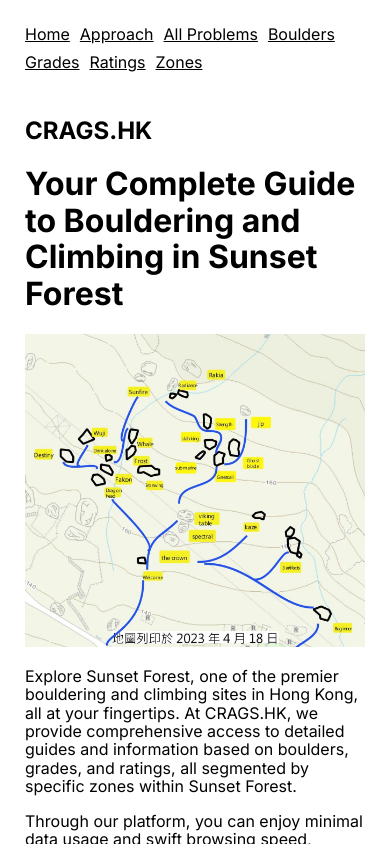
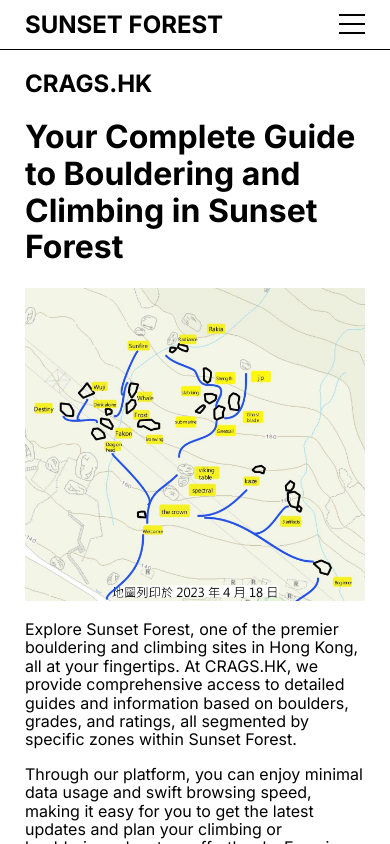
Before and after one commit to alextsoi/2310-crags-hk, a Next.js app: page / in a window 390 px wide. Shown: the top 844 px of the page. Built offline with nearby package versions, Linux system fonts and the light colour scheme.

Commit message:
updated the responsive menu

```diff
--- /dev/null
+++ b/app/_components/HeaderHambugerMenu.js
@@ -0,0 +1,25 @@
+"use client";
+
+import { useEffect } from "react";
+import { usePathname } from 'next/navigation'
+
+export default function HeaderHamburgerMenu(props) {
+    const pathname = usePathname();
+    useEffect(() => {
+        let rootPrimaryMenu = document.getElementById('root-primary-menu');
+        rootPrimaryMenu.classList.remove('active');
+        document.body.classList.remove('menu-open');
+    }, [pathname]);
+    useEffect(() => {
+        let rootPrimaryMenu = document.getElementById('root-primary-menu');
+        rootPrimaryMenu.addEventListener('click', function () {
+            rootPrimaryMenu.classList.toggle('active');
+            document.body.classList.toggle('menu-open');
+        });
+    }, []);
+    return <button id="root-primary-menu">
+        <span></span>
+        <span></span>
+        <span></span>
+    </button>;
+}
--- a/app/globals.scss
+++ b/app/globals.scss
@@ -426,5 +426,129 @@
   img {
     width: 640px;
     max-width: 100%;
+    height: auto;
   }
 }
+
+#root-logo {
+  dipslay: none;
+}
+.root-header-quickaccess {
+  display: none;
+}
+@media (max-width: 768px) {
+  body {
+    padding-top: 50px;
+  }
+  .root-header-inner {
+    display: none;
+  }
+  .root-header {
+    position: fixed;
+    top: 0;
+    left: 0;
+    background-color: #fff;
+    height: 50px;
+    width: 100%;
+    padding-top: 0;
+    padding-bottom: 0;
+    z-index: 10;
+  }
+  .root-header-quickaccess {
+    box-sizing: border-box;
+    border-bottom: 1px solid #000;
+    position: fixed;
+    z-index: 20;
+    top: 0;
+    left: 0;
+    width: 100%;
+    height: 50px;
+    padding: 0 25px;
+    display: flex;
+    height: 50px;
+    justify-content: space-between;
+    align-items: center;
+  }
+  #root-logo {
+    > a {
+      text-decoration: none;
+      gap: 6px;
+      display: inline-flex;
+      align-items: center;
+      font-weight: 700;
+      font-size: 24px;
+      line-height: 50px;
+      img {
+        width: 36px;
+      }
+    }
+  }
+  #root-primary-menu {
+    transform: translateX(12px);
+    display: block;
+    position: relative;
+    width: 50px;
+    height: 50px;
+    margin: 0;
+    padding: 0;
+    background-color: transparent;
+    border-width: 0;
+    cursor: pointer;
+    span {
+      display: block;
+      height: 2px;
+      width: 26px;
+      background-color: #000;
+      position: absolute;
+      left: 12px;
+      transition: all 0.3s ease-in-out;
+      &:first-child {
+        top: 14px;
+      }
+      &:nth-child(2) {
+        top: 23px;
+      }
+      &:last-child {
+        top: 32px;
+      }
+    }
+    &.active {
+      span {
+        &:first-child {
+          transform: rotate(45deg);
+          top: 23px;
+        }
+        &:nth-child(2) {
+          opacity: 0;
+        }
+        &:last-child {
+          transform: rotate(-45deg);
+          top: 23px;
+        }
+      }
+    }
+  }
+  body.menu-open {
+    overflow: hidden;
+    .root-header-inner {
+      position: fixed;
+      display: block;
+      top: 0;
+      width: 100%;
+      height: 100%;
+      left: 0;
+      padding: 25px;
+      padding-top: 65px;
+      background-color: #ffffff;
+      .primary-menu {
+        ul {
+          display: flex;
+          flex-direction: column;
+          gap: 16px;
+          font-size: 24px;
+          font-weight: 600;
+        }
+      }
+    }
+  }
+}
--- a/app/layout.js
+++ b/app/layout.js
@@ -3,6 +3,7 @@
 import Script from 'next/script'
 import Link from 'next/link'
 import { gtmCode, siteName, websiteHost } from './_helpers/config'
+import HeaderHamburgerMenu from './_components/HeaderHambugerMenu'
 
 const inter = Inter({ subsets: ['latin'] })
 
@@ -48,8 +49,17 @@
       <meta name="msapplication-TileColor" content="#ffffff" />
       <meta name="theme-color" content="#ffffff" />
       <body className={inter.className}>
+        <div className="root-header-quickaccess">
+          <div id="root-logo">
+            <Link title="Sunset Forest Bouldering Problems | CRAGS.HK" href={`/sunset-forest`}>
+              {/* <img src="/logo.png" alt="Sunset Forest Bouldering Problems | CRAGS.HK" /> */}
+              <div>SUNSET FOREST</div>
+            </Link>
+          </div>
+          <HeaderHamburgerMenu />
+        </div>
         <header className="root-header">
-          <div className="container flex-container">
+          <div className="root-header-inner container flex-container">
             <nav className="primary-menu">
               <ul>
                 <li><Link title="Sunset Forest Homepage | CRAGS.HK" href={`/`}>Home</Link></li>
--- a/app/page.js
+++ b/app/page.js
@@ -6,7 +6,7 @@
             <div className="container">
                 <h2>CRAGS.HK</h2>
                 <h1>Your Complete Guide to Bouldering and Climbing in Sunset Forest</h1>
-                <div className="map"><a href="/images/common/sunset-forest-phase1a.jpg" target="_blank" title="Sunset Forest Bouldering Site Map | CRAGS.HK"><img loading="lazy" src="/images/common/sunset-forest-phase1a.jpg" alt="Sunset Forest Bouldering Site Map | CRAGS.HK" /></a></div>
+                <div className="map"><a href="/images/common/sunset-forest-phase1a.jpg" width="1266" height="1166" target="_blank" title="Sunset Forest Bouldering Site Map | CRAGS.HK"><img loading="lazy" src="/images/common/sunset-forest-phase1a.jpg" width="1266" height="1166" alt="Sunset Forest Bouldering Site Map | CRAGS.HK" /></a></div>
                 <p>Explore Sunset Forest, one of the premier bouldering and climbing sites in Hong Kong, all at your fingertips. At CRAGS.HK, we provide comprehensive access to detailed guides and information based on boulders, grades, and ratings, all segmented by specific zones within Sunset Forest.</p>
                 <p>Through our platform, you can enjoy minimal data usage and swift browsing speed, making it easy for you to get the latest updates and plan your climbing or bouldering adventure effortlessly. Even in areas with poor signal or when you're running low on data, we've designed our online guidebook to be easily accessible, anytime, anywhere.</p>
                 <p>Currently, our focus is solely on providing the most accurate, up-to-date information for the Sunset Forest bouldering site. We are committed to making your experience in Sunset Forest as enjoyable and fulfilling as possible, helping you discover the joy of bouldering and climbing in this remarkable location.</p>
--- a/app/sunset-forest/page.js
+++ b/app/sunset-forest/page.js
@@ -30,7 +30,7 @@
             <div className="container">
                 <h1>Sunset Forest Boulder Problem Listings</h1>
                 <p>Total <strong>{routes.data.length}</strong> boulder problems developed.</p>
-                <div className="map"><a href="/images/common/sunset-forest-phase1a.jpg" target="_blank" title="Sunset Forest Bouldering Site Map | CRAGS.HK"><img loading="lazy" src="/images/common/sunset-forest-phase1a.jpg" alt="Sunset Forest Bouldering Site Map | CRAGS.HK" /></a></div>
+                <div className="map"><a href="/images/common/sunset-forest-phase1a.jpg" width="1266" height="1166" target="_blank" title="Sunset Forest Bouldering Site Map | CRAGS.HK"><img loading="lazy" src="/images/common/sunset-forest-phase1a.jpg" width="1266" height="1166" alt="Sunset Forest Bouldering Site Map | CRAGS.HK" /></a></div>
                 {boulders.data.map((boulder) => {
                     return <section className={styles.boulder}>
                         <h2 className={styles.boulderTitle}><Link title={`${boulder.id} ${boulder.name} | Sunset Forest Boulders | CRAGS.HK`} href={`/sunset-forest/boulder/${boulder.slug}`}>{boulder.id} {boulder.name} Boulder</Link></h2>
```
Also changed, not shown: public/logo.png (added).
